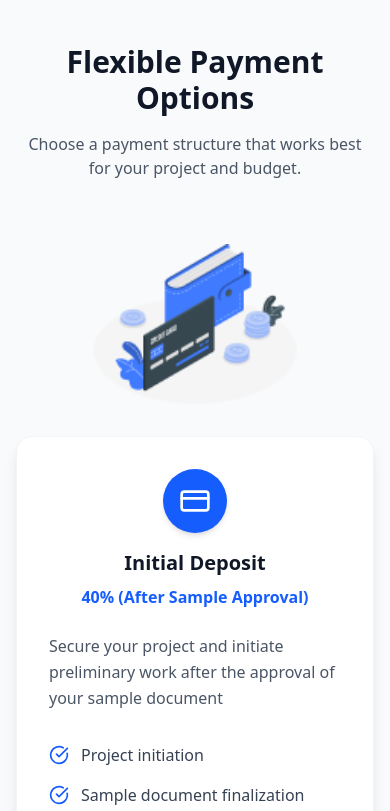
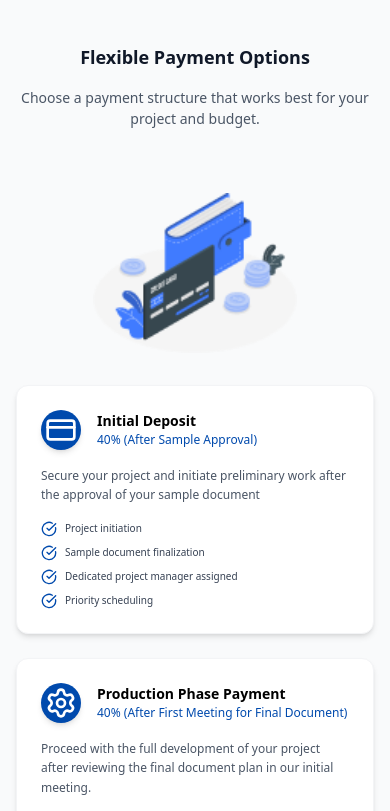
Before and after one commit to Cenzios/Quickdocs, a React (Vite) app: page / in a window 390 px wide. Shown: the part 5500-6311 px from the top of the page. Built offline with nearby package versions, Linux system fonts and the light colour scheme.

Commit message:
Refactor Payment component to enhance mobile and desktop layouts with responsive design and improved payment options display

```diff
--- a/src/pages/Payment.jsx
+++ b/src/pages/Payment.jsx
@@ -14,44 +14,7 @@ const cardVariants = {
 };
 
 const Payment = () => {
-  return (
-    <section className="bg-gray-50 py-20 px-4 min-h-screen relative overflow-hidden">
-      <div className="max-w-6xl mx-auto">
-        {/* Header */}
-        <motion.div
-          className="text-center mb-16"
-          initial={{ opacity: 0, y: 40 }}
-          whileInView={{ opacity: 1, y: 0 }}
-          transition={{ duration: 0.7, ease: "easeOut" }}
-          viewport={{ once: true }}
-        >
-          <h2 className="text-3xl font-bold text-gray-900 mb-4">
-            Flexible Payment Options
-          </h2>
-          <p className="text-gray-600 mx-auto max-w-md md:max-w-full md:whitespace-nowrap">
-            Choose a payment structure that works best for your project and
-            budget.
-          </p>
-        </motion.div>
-
-        {/* Mobile Illustration - Only on mobile */}
-        <motion.div
-          className="md:hidden flex justify-center mb-8"
-          initial={{ opacity: 0, scale: 0.8 }}
-          whileInView={{ opacity: 1, scale: 1 }}
-          transition={{ duration: 0.6, ease: "backOut" }}
-          viewport={{ once: true }}
-        >
-          <img
-            src={mobile}
-            alt="Payment Illustration"
-            className="w-64 h-40 object-contain"
-          />
-        </motion.div>
-
-        {/* Payment Options */}
-        <div className="grid grid-cols-1 md:grid-cols-3 gap-8 max-w-6xl mx-auto">
-          {[
+  const plans = [
     {
       icon: <CreditCard className="w-8 h-8 text-white" />,
       title: "Initial Deposit",
@@ -88,7 +51,31 @@ const Payment = () => {
         "Project handover",
       ],
     },
-          ].map((plan, i) => (
+  ];
+
+  return (
+    <section className="bg-gray-50 py-20 px-4 min-h-screen relative overflow-hidden">
+      <div className="max-w-6xl mx-auto">
+        {/* Header */}
+        <motion.div
+          className="text-center mb-16"
+          initial={{ opacity: 0, y: 40 }}
+          whileInView={{ opacity: 1, y: 0 }}
+          transition={{ duration: 0.7, ease: "easeOut" }}
+          viewport={{ once: true }}
+        >
+          <h2 className="text-[18px] md:text-[36px] font-bold text-gray-900 mb-4">
+            Flexible Payment Options
+          </h2>
+          <p className="text-gray-600 text-[14px] md:text-[20px] mx-auto max-w-md md:max-w-full md:whitespace-nowrap">
+            Choose a payment structure that works best for your project and
+            budget.
+          </p>
+        </motion.div>
+
+        {/* ================= Desktop View ================= */}
+        <div className="hidden md:grid grid-cols-3 gap-8 max-w-6xl mx-auto">
+          {plans.map((plan, i) => (
             <motion.div
               key={i}
               custom={i}
@@ -103,18 +90,20 @@ const Payment = () => {
                 <motion.div
                   whileHover={{ rotate: 360, scale: 1.1 }}
                   transition={{ duration: 0.6 }}
-                  className="w-16 h-16 bg-blue-600 rounded-full flex items-center justify-center mx-auto mb-4 shadow-md"
+                  className="w-16 h-16 bg-[#004AAD] rounded-full flex items-center justify-center mx-auto mb-4 shadow-md"
                 >
                   {plan.icon}
                 </motion.div>
-                <h3 className="text-xl font-bold text-gray-900 mb-2">
+                <h3 className="text-[20px] font-bold text-black mb-2">
                   {plan.title}
                 </h3>
-                <p className="text-blue-600 font-semibold">{plan.subtitle}</p>
+                <p className="text-[#004AAD] text-[16px]">{plan.subtitle}</p>
               </div>
 
               {/* Description */}
-              <p className="text-gray-600 mb-8 leading-relaxed">{plan.desc}</p>
+              <p className="text-gray-600 text-[16px] mb-8 leading-relaxed">
+                {plan.desc}
+              </p>
 
               {/* Features */}
               <div className="space-y-4">
@@ -127,13 +116,79 @@ const Payment = () => {
                     viewport={{ once: true }}
                     className="flex items-center gap-3"
                   >
-                    <CheckCircle className="w-5 h-5 text-blue-600 flex-shrink-0" />
-                    <span className="text-gray-700">{point}</span>
+                    <CheckCircle className="w-5 h-5 text-[#004AAD] flex-shrink-0" />
+                    <span className="text-gray-700 text-[16px]">{point}</span>
                   </motion.div>
                 ))}
               </div>
             </motion.div>
           ))}
+        </div>
+
+        {/* ================= Mobile View ================= */}
+        <div className="md:hidden">
+          {/* Mobile Illustration */}
+          <motion.div
+            className="flex justify-center mb-8"
+            initial={{ opacity: 0, scale: 0.8 }}
+            whileInView={{ opacity: 1, scale: 1 }}
+            transition={{ duration: 0.6, ease: "backOut" }}
+            viewport={{ once: true }}
+          >
+            <img
+              src={mobile}
+              alt="Payment Illustration"
+              className="w-64 h-40 object-contain"
+            />
+          </motion.div>
+
+          {/* Stacked Cards */}
+          <div className="space-y-6">
+            {plans.map((plan, i) => (
+              <motion.div
+                key={i}
+                custom={i}
+                variants={cardVariants}
+                initial="hidden"
+                whileInView="visible"
+                viewport={{ once: true }}
+                className="bg-white rounded-xl shadow-md p-6 border border-gray-100 hover:shadow-lg transition-all duration-300"
+              >
+                {/* Icon */}
+                <div className="flex items-center gap-4 mb-4">
+                  <div className="w-10 h-10 bg-[#004AAD] rounded-full flex items-center justify-center shadow-md">
+                    {plan.icon}
+                  </div>
+                  <div>
+                    <h3 className="text-[14px] font-bold text-black">
+                      {plan.title}
+                    </h3>
+                    <p className="text-[#004AAD] text-[12px]">
+                      {plan.subtitle}
+                    </p>
+                  </div>
+                </div>
+
+                {/* Description */}
+                <p className="text-gray-600 text-[12px] mb-4 leading-relaxed">
+                  {plan.desc}
+                </p>
+
+                {/* Features */}
+                <ul className="space-y-2">
+                  {plan.points.map((point, idx) => (
+                    <li
+                      key={idx}
+                      className="flex items-center gap-2 text-gray-700 text-[10px]"
+                    >
+                      <CheckCircle className="w-4 h-4 text-[#004AAD] flex-shrink-0" />
+                      {point}
+                    </li>
+                  ))}
+                </ul>
+              </motion.div>
+            ))}
+          </div>
         </div>
       </div>
     </section>
```
Lines whose indentation alone changed are shown as unchanged.
